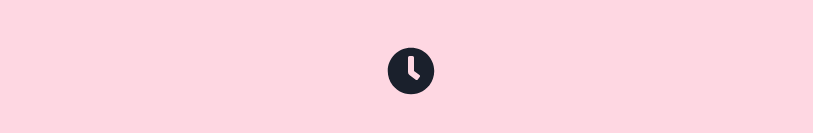
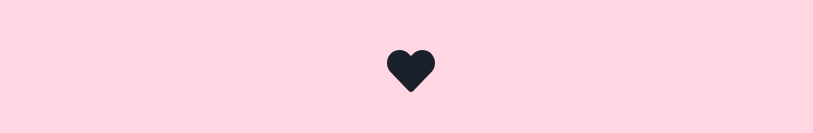
Before and after one commit to GPT-Engineer-App/pinky-countdown-2024, a React (Vite) app: page / in a window 1280 px wide. Shown: the part 425-558 px from the top of the page, without its empty margins (229-1042 px from the left). Built offline with nearby package versions, Linux system fonts and the light colour scheme.

Commit message:
change the clock to a heart
Changed the clock icon to a heart icon in the Index page.

```diff
--- a/src/pages/Index.jsx
+++ b/src/pages/Index.jsx
@@ -1,6 +1,6 @@
 import { Box, Center, VStack, Text, useColorModeValue, Container, HStack, Table, Thead, Tbody, Tr, Td, Th } from "@chakra-ui/react";
 import { useState, useEffect } from "react";
-import { FaClock } from "react-icons/fa";
+import { FaHeart } from "react-icons/fa";
 
 const CountDownTimer = ({ targetDate }) => {
   const calculateTimeLeft = () => {
@@ -66,7 +66,7 @@ const Index = () => {
       <Container centerContent>
         <CountDownTimer targetDate="2024-04-28T00:00:00" />
         <Center w="full">
-          <FaClock size="3em" color={color} />
+          <FaHeart size="3em" color={color} />
         </Center>
       </Container>
     </Box>
```
